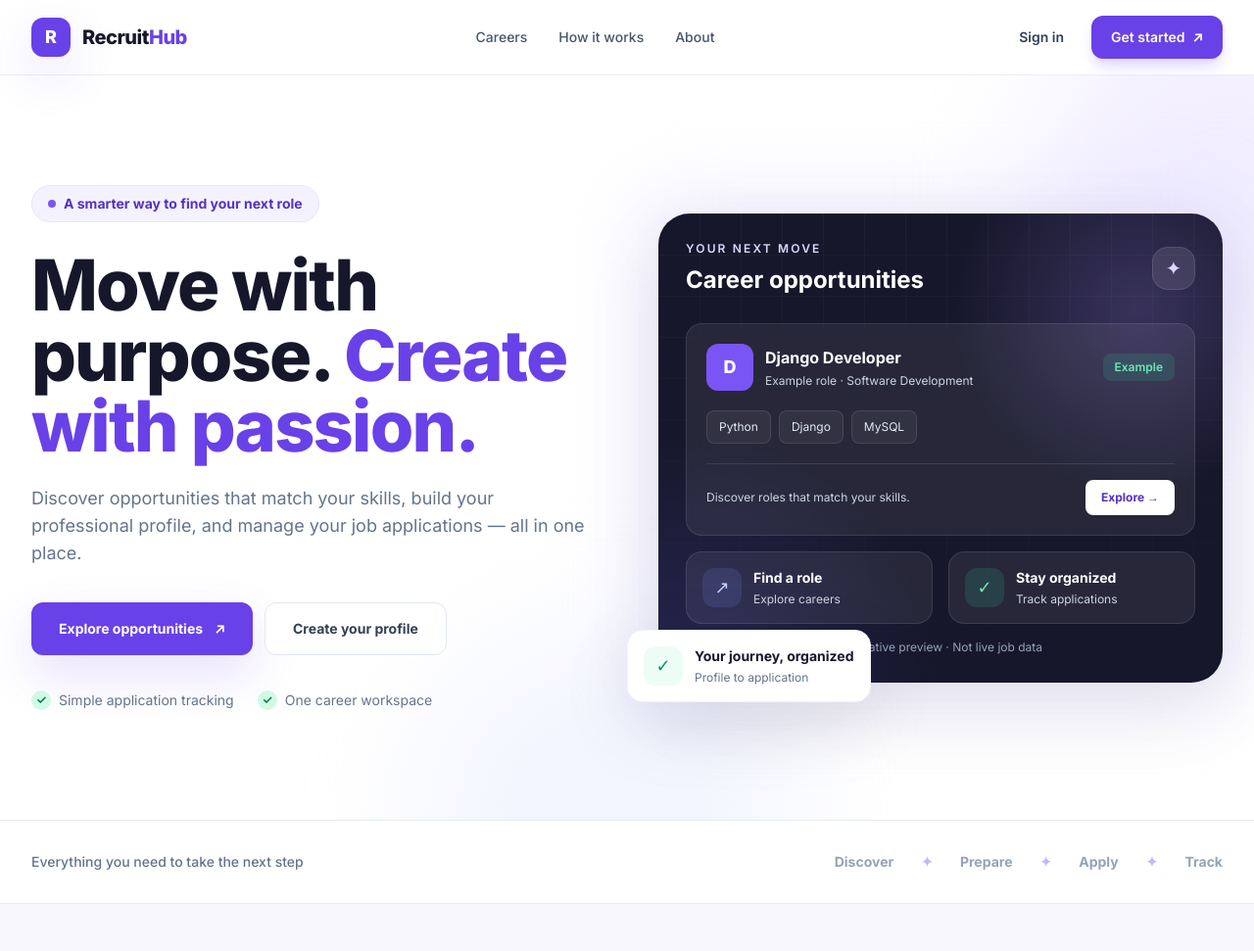
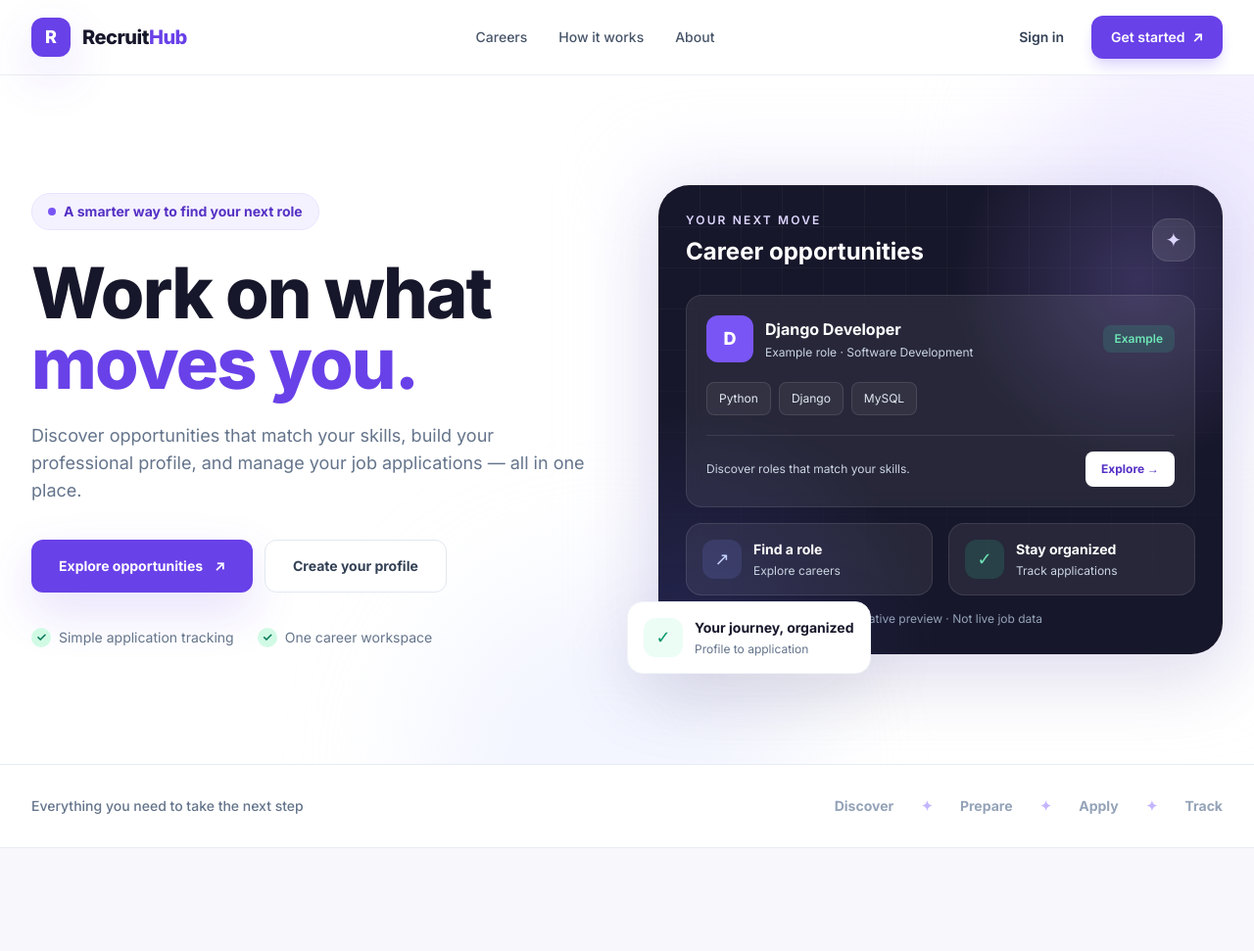
Before and after one commit to Asirinaidu-18/RecruitHub, a Django app: page / in a window 1280 px wide. Shown: the top 971 px of the page at 98% size. Run offline with Django 5.2, Linux system fonts and the light colour scheme; some libraries are stand-ins or nearby versions.

Commit message:
caption changed

```diff
--- a/recuruitment_managenet/users/templates/users/home.html
+++ b/recuruitment_managenet/users/templates/users/home.html
@@ -224,8 +224,8 @@
                     </div>
 
                     <h1 class="mt-7 max-w-2xl text-4xl font-extrabold leading-[1.12] tracking-tight text-ink sm:text-5xl lg:text-6xl xl:text-7xl">
-                        Move with purpose.
-                        <span class="text-violet-600">Create with passion.</span>
+                        Work on what
+                        <span class="text-violet-600">moves you.</span>
                     </h1>
 
                     <p class="mt-6 max-w-xl text-base leading-8 text-slate-500 sm:text-lg">
```
